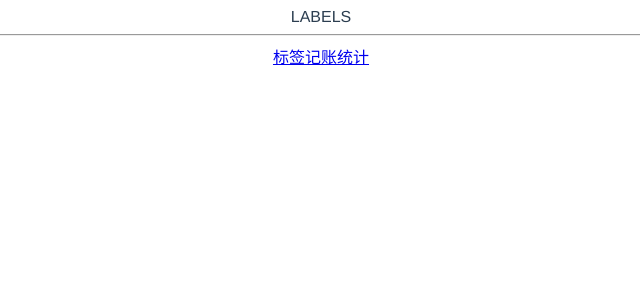
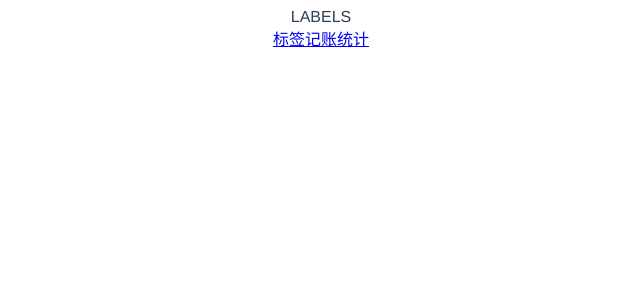
Before and after one commit to macycle/wallet, a Vue app: page /#/labels in a window 1280 px wide. Shown: the top 300 px of the page, without its empty margins (319-959 px from the left). Built offline with nearby package versions, Linux system fonts and the light colour scheme.

Commit message:
引入全局组件

```diff
--- a/src/App.vue
+++ b/src/App.vue
@@ -1,12 +1,9 @@
 <template>
   <div id="app">
     <router-view />
-    <hr >
-    <router-link to="/labels">标签</router-link>
-    <router-link to="/money">记账</router-link>
-    <router-link to="/statistics">统计</router-link>
   </div>
 </template>
+
 
 <style lang="scss">
 #app {
--- /dev/null
+++ b/src/components/Nav.vue
@@ -0,0 +1,17 @@
+<template>
+    <div>
+        <router-link to="/labels">标签</router-link>
+        <router-link to="/money">记账</router-link>
+        <router-link to="/statistics">统计</router-link>
+    </div>
+</template>
+
+<script>
+    export default {
+        name:'Nav',
+    }
+</script>
+
+<style lang="sass" scoped>
+
+</style>
--- a/src/main.ts
+++ b/src/main.ts
@@ -3,9 +3,10 @@
 import './registerServiceWorker'
 import router from './router'
 import store from './store'
-
+import Nav from '@/components/Nav.vue'
 Vue.config.productionTip = false
 
+Vue.component('Nav',Nav)
 new Vue({
   router,
   store,
--- a/src/views/Labels.vue
+++ b/src/views/Labels.vue
@@ -1,6 +1,7 @@
 <template>
     <div>
         LABELS
+        <Nav />
     </div>
 </template>
 
--- a/src/views/Money.vue
+++ b/src/views/Money.vue
@@ -1,12 +1,13 @@
 <template>
     <div>
         money
+        <Nav />
     </div>
 </template>
 
 <script>
     export default {
-
+        name:'money'
     }
 </script>
 
--- a/src/views/Statistics.vue
+++ b/src/views/Statistics.vue
@@ -1,6 +1,7 @@
 <template>
     <div>
         statistics
+        <Nav />
     </div>
 </template>
 
```
